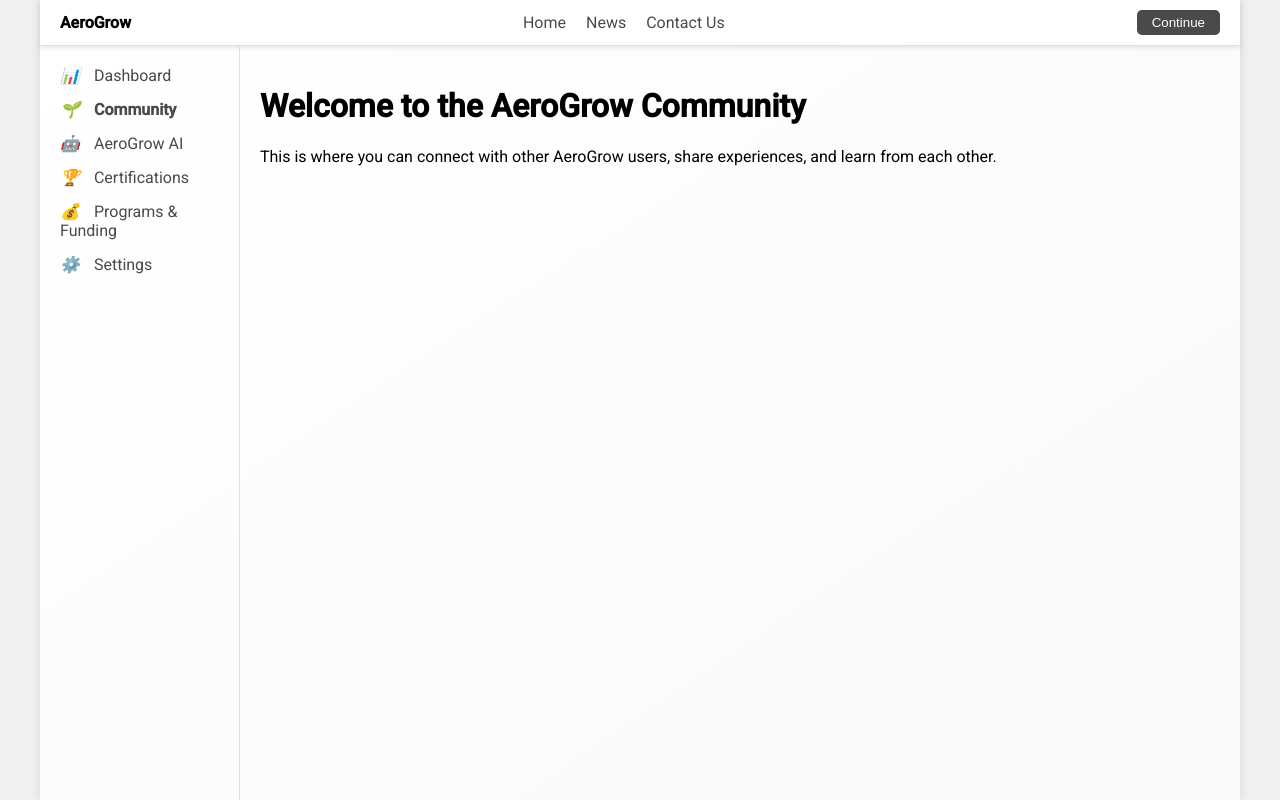
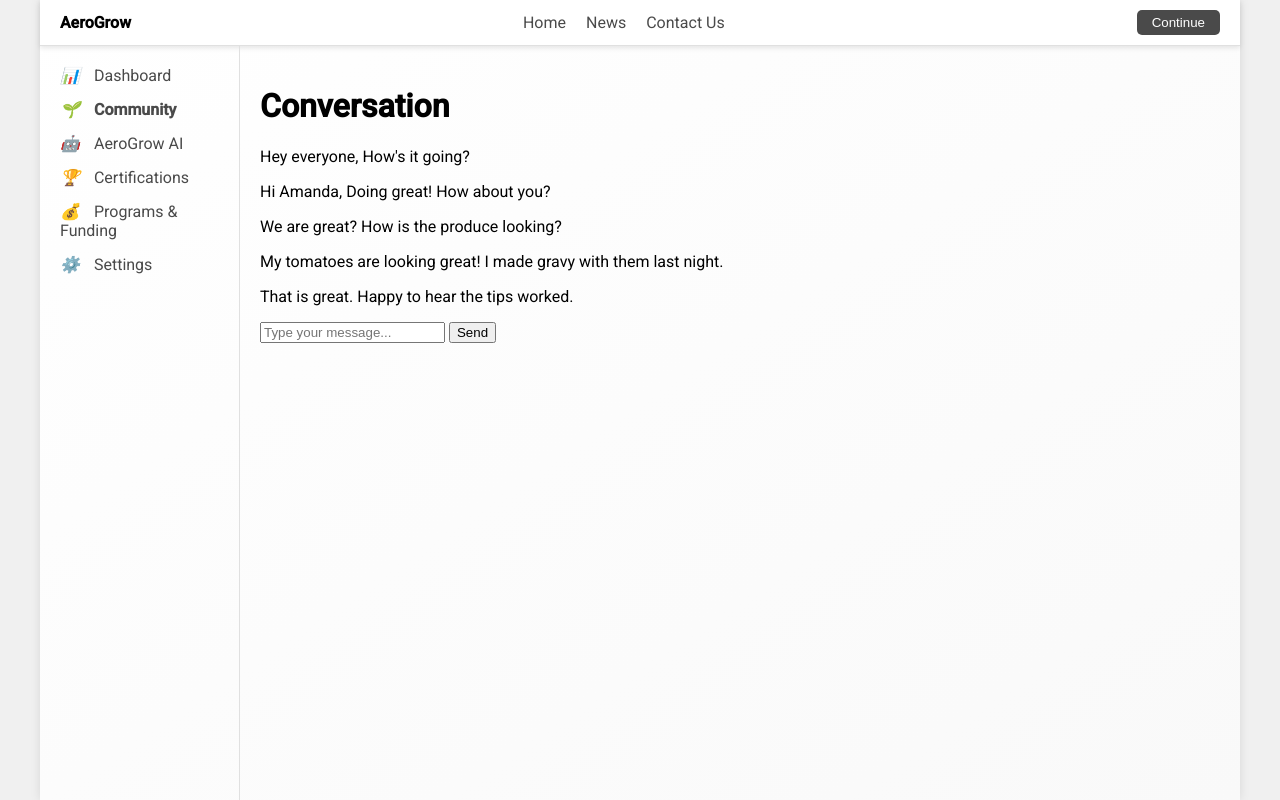
Before and after one commit to jj-amogelang/AeroGrow, a Flask app: page /community in a window 1280 px wide. Run offline with Flask 3, Linux system fonts and the light colour scheme.

Commit message:
Fixed Community

```diff
--- a/templates/community.html
+++ b/templates/community.html
@@ -6,6 +6,7 @@
     <title>AeroGrow - Community</title>
     <link rel="stylesheet" href="{{ url_for('static', filename='dashboard.css') }}">
     <link href="https://fonts.googleapis.com/css2?family=Roboto:wght@300;400;500&display=swap" rel="stylesheet">
+    <link rel="stylesheet" href="{{ url_for('static', filename='community.css') }}">
 </head>
 <body>
     <div class="container">
@@ -28,10 +29,42 @@
                 <li><a href="#"><i class="icon">⚙️</i> Settings</a></li>
             </ul>
         </aside>
-        <main>
-            <h1>Welcome to the AeroGrow Community</h1>
-            <p>This is where you can connect with other AeroGrow users, share experiences, and learn from each other.</p>
-            <!-- Add more community content here -->
+        <main class="community-main">
+            <h1>Conversation</h1>
+            <div class="chat-container">
+                <div class="chat-messages">
+                    <div class="message user-message">
+                        <div class="message-content">
+                            <p>Hey everyone, How's it going?</p>
+                        </div>
+                    </div>
+                    <div class="message community-message">
+                        <div class="message-content">
+                            <p>Hi Amanda, Doing great! How about you?</p>
+                        </div>
+                    </div>
+                    <div class="message community-message">
+                        <div class="message-content">
+                            <p>We are great? How is the produce looking?</p>
+                        </div>
+                    </div>
+                    <div class="message user-message">
+                        <div class="message-content">
+                            <p>My tomatoes are looking great! I made gravy with them last night.</p>
+                        </div>
+                    </div>
+                    <div class="message community-message">
+                        <div class="message-content">
+                            <p>That is great. Happy to hear the tips worked.</p>
+                        </div>
+                    </div>
+
+                </div>
+                <div class="chat-input">
+                    <input type="text" placeholder="Type your message...">
+                    <button class="send-btn">Send</button>
+                </div>
+            </div>
         </main>
     </div>
 </body>
```
